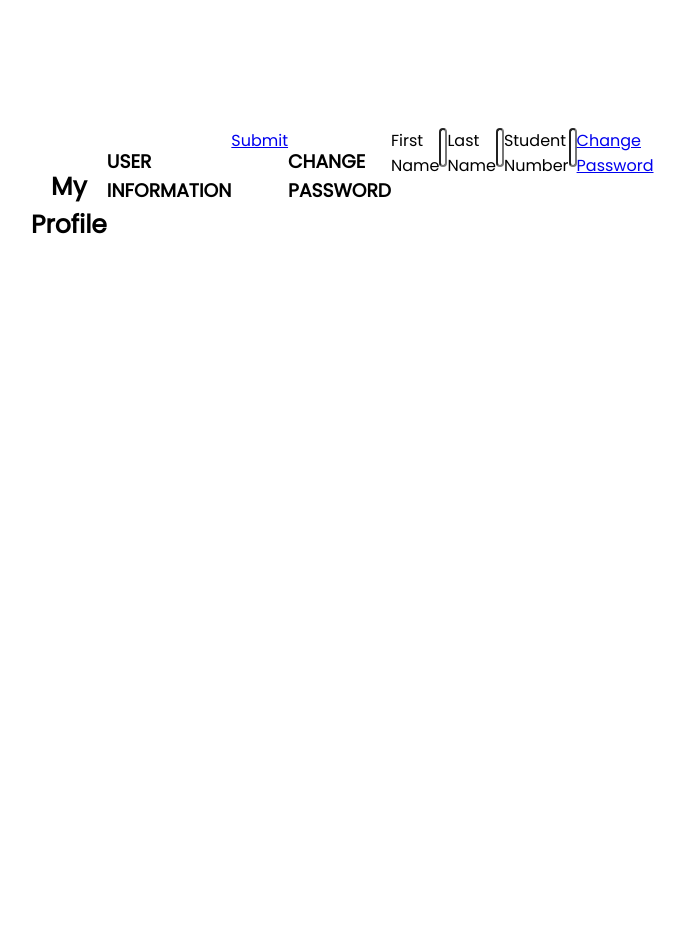
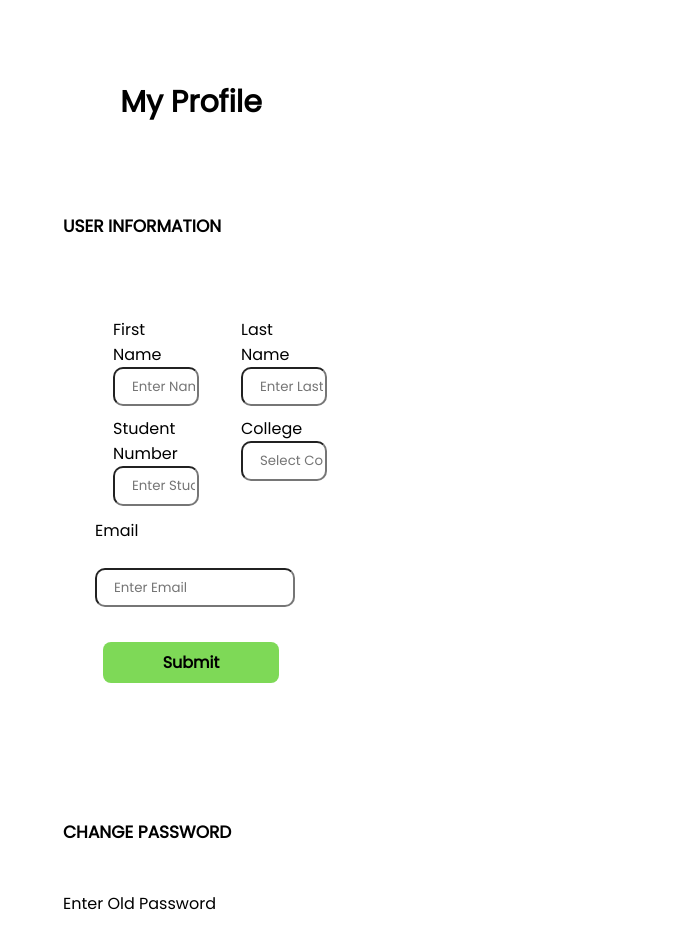
Before and after one commit to Tanchy101/palmap_project, a React (Create React App) app: page /myProfile in a window 1280 px wide. Shown: the top 939 px of the page, without its empty margins (449-1133 px from the left). Before the commit the page ends 800 px from the top, so only its background shows below. Built offline with nearby package versions, Linux system fonts and the light colour scheme.

Commit message:
My profile
I created the My profile module

```diff
--- a/src/App.js
+++ b/src/App.js
@@ -38,6 +38,7 @@ function App() {
     //   {/* <Home /> */}
     // </div>
     <RouterProvider router={router} />
+
   );
 }
 
--- a/src/myProfile/myProfile.css
+++ b/src/myProfile/myProfile.css
@@ -9,22 +9,130 @@
     display: flex;
     flex-direction: row;
     font-family: 'Poppins';
-    padding: 0em;
+    margin-top: 10em;
+    margin-left: auto;
+    margin-right: auto;
+    margin-bottom: -7em;
+    border-radius: 25px;
+    width: 20%;
+    max-height: 63vh;
+}
+
+.containerUserinfo{
+    display: flex;
+    flex-direction: row;
+    font-family: 'Poppins';
     margin-left: auto;
     margin-right: auto;
     margin-top: 8em;
     margin-bottom: 2em;
     border-radius: 25px;
-    width: 25%;
+    width: 20%;
     max-height: 63vh;
 }
 
+.info{
+    margin-top: 30px;
+    margin-bottom: -1.7em;
+    margin-left: 50px;
+}
+
+.containerChangepass{
+    display: flex;
+    flex-direction: column;
+    font-family: 'Poppins';
+    margin-top: 8em;
+    margin-bottom: 9rem;
+    border-radius: 25px;
+    width: 100%;
+    max-height: 63vh;
+}
+
+.info-Email{
+    display: flex;
+    flex-direction: column;
+    font-family: 'Poppins';
+    margin-top: 3em;
+    margin-left: auto;
+    margin-right: auto;
+    margin-bottom: -7em;
+    border-radius: 25px;
+    width: 15%;
+    max-height: 63vh;
+}
+
+.pass{
+    display: flex;
+    flex-direction: column;
+    font-family: 'Poppins';
+
+    border-radius: 25px;
+    width: 15%;
+    max-height: 63vh;
+    margin-top: 30px;
+    margin-bottom: -1.7em;
+    margin-left: 40%;
+}
+
+
 
 .myProfile-title{
+    font-family: 'Poppins';
+    padding: 0em;
+    margin-left: auto;
+    margin-right: auto;
+    margin-top: -20rem;
+    margin-bottom: -3rem;
+    border-radius: 25px;
     color: Black;
     text-align: center;
-    font-size: 25px;
-    font-weight: 750;
-    margin-top: 20px;
-    padding-top: 20px;
+    font-size: 30px;
+    font-weight: 900;
+    margin-top: 40px;
+    padding-top: 40px;
 }
+
+
+.heading{
+    display: flex;
+    font-family: 'Poppins';
+    color: Black;
+    font-size: 17px;
+    text-align: left;
+    margin-left: auto;
+    margin-right: auto;
+    margin-top: 8em;
+    margin-bottom: -7rem;
+    border-radius: 25px;
+    width: 20%;
+    max-height: 63vh;
+}
+
+.profile-link{
+    text-align: left;
+    display: flex;
+    flex-direction: column;
+    align-items: center;
+    justify-content: center;
+    font-family: 'Poppins';
+    font-weight: bold;
+    font-size: 16px;
+    position: relative;
+    margin-left: auto;
+    margin-right: auto;
+    margin-top: -0.5em;
+    border-radius: 8px;
+    width: 10em;
+    background-color: #7ed957;
+    padding: 8px;
+    border: 0;
+    cursor: pointer;
+    color: black;
+    transition-duration: 0.4s;
+    text-decoration: none;
+    margin-top: 10rem;
+}
+
+.profile-link:hover{
+    background-color: rgb(53, 160, 7);
+}
--- a/src/myProfile/myProfile.js
+++ b/src/myProfile/myProfile.js
@@ -22,7 +22,7 @@ const InputLname = (props) => {
     )
 }
 
-const InputStudnum = (props) => {
+const InputStunum = (props) => {
     return (
         <>
         <label>{props.label}</label>
@@ -42,7 +42,7 @@ const InputCollege = (props) => {
     )
 }
 
-const Inputmail = (props) => {
+const InputEmail = (props) => {
     return (
         <>
         <label>{props.label}</label>
@@ -51,6 +51,7 @@ const Inputmail = (props) => {
         </>
     )
 }
+
 
 const InputOpass = (props) => {
     return (
@@ -77,7 +78,7 @@ const InputCpass = (props) => {
         <>
         <label>{props.label}</label>
         <br></br>
-        <input type = "number" placeholder = "Enter Confirm Password" >{props.Input}</input>
+        <input type = "number" placeholder = "Confirm Password" >{props.Input}</input>
         </>
     )
 }
@@ -87,31 +88,58 @@ const Profile = () => {
     return (
        <>
        <html className='htmlmyProfile'>
+
+                          <div className='myProfile-title'>My Profile</div>
+
+                            <h5 className='heading'>USER INFORMATION</h5>
                          <div className='containerProfile'>
-                    <div className='header'>
-                    <div className='myProfile-title'>My Profile</div>
+                                <div className="info">
+                               <InputFname label={'First Name'}/>
+                                 </div>
+                                  <div className="info" >
+                               <InputLname label={'Last Name'}/>
+                                   </div>
                                 </div>
 
+                         <div className='containerUserinfo'>
+                                <div className="info">
+                               <InputStunum label={'Student Number'}/>
+                                  </div>
+                                  <div className="info">
+                                <InputCollege label={'College'}/>
+                                </div>
+                              <br></br>
+                              </div>
+                              <div className="info-Email">
+                                <InputEmail label={'Email'}/>
+                                </div>
 
-                <h3>USER INFORMATION</h3>
+                             <Link to ="/profile" className="profile-link"> Submit</Link>
 
 
 
 
-                <Link to ="/profile" className="profile-link"> Submit</Link>
+                             <h5 className='heading'>CHANGE PASSWORD</h5>
+                         <div className='containerChangepass'>
+                                <div className="pass">
+                                <InputOpass label={'Enter Old Password'}/>
                                    <br></br>
+                                     </div>
+
+                                <div className="pass">
+                                <InputNpass label={'Enter New Password'}/>
                                     <br></br>
+                                    </div>
 
-                <h3>CHANGE PASSWORD</h3>
-                <InputOpass label={'First Name'}/>
+                                <div className="pass">
+                                <InputCpass label={'Confirm Password'}/>
                                     <br></br>
-                <InputNpass label={'Last Name'}/>
-                <br></br>
-                <InputCpass label={'Student Number'}/>
-                <br></br>
+                                      </div>
+                                     </div>
+
                               <Link to ="/profile" className="profile-link"> Change Password</Link>
 
-            </div>
+
         </html>
        </>
 
```
Lines whose indentation alone changed are shown as unchanged.
